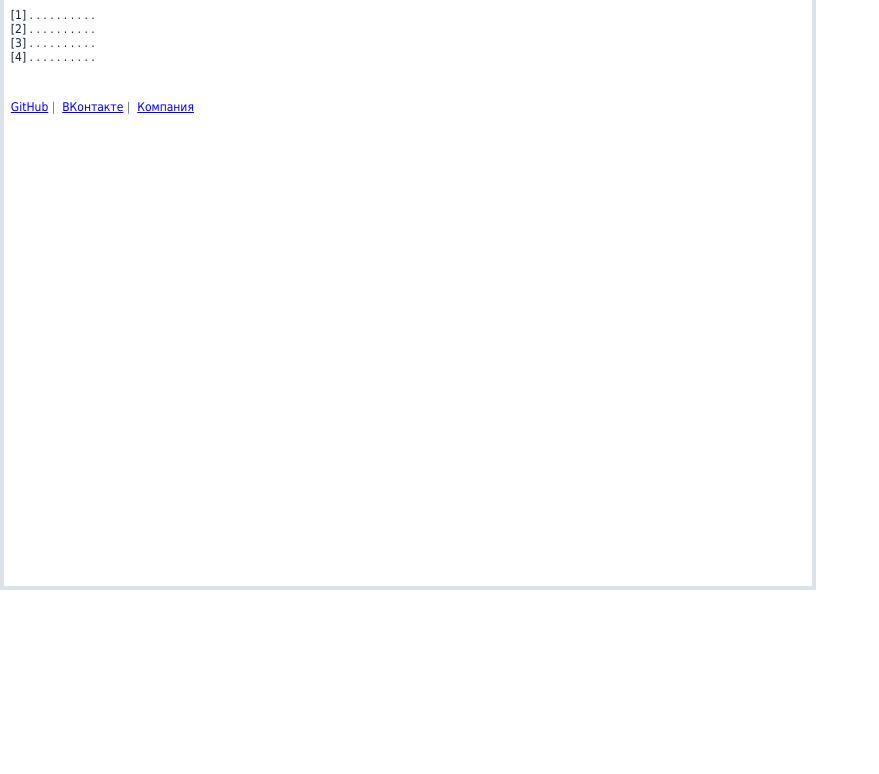
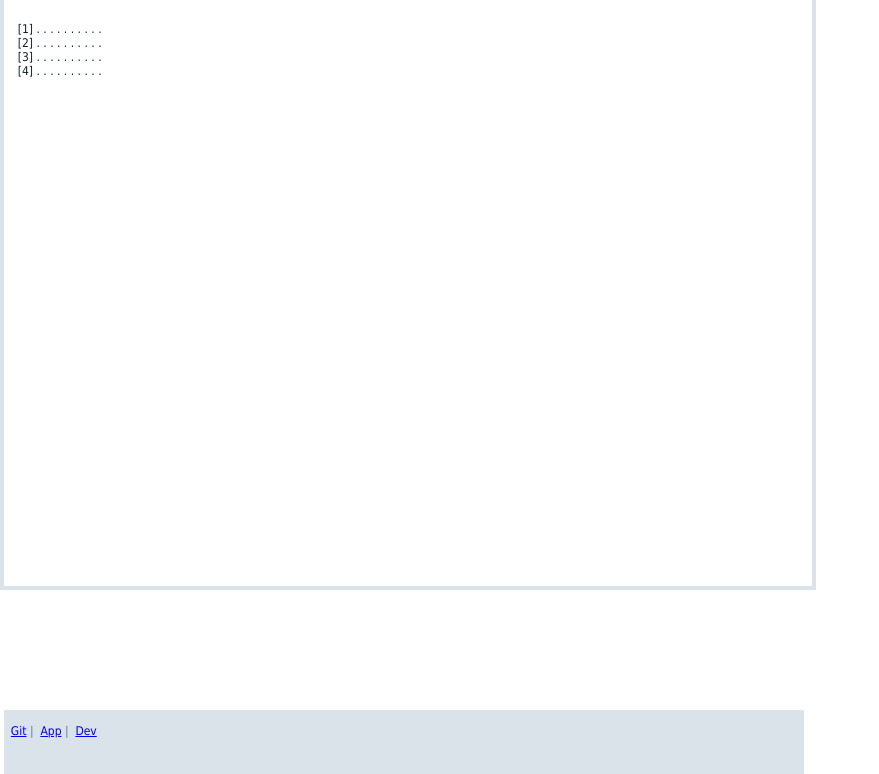
Before and after one commit to ru-host/btmn, a PHP site: page / in a window 1280 px wide. Shown: the part 26-800 px from the top of the page, without its empty margins (0-879 px from the left). Run offline with PHP 8.4, Linux system fonts and the light colour scheme.

Commit message:
Update index.php

```diff
--- a/index.php
+++ b/index.php
@@ -14,18 +14,18 @@
 <header>
   <h1 id="h1.main" style="display: block;font-family: Arial;font-size: 12px;color: #597da3;margin: 8px;">&nbsp; Deep Links Dashboard (DLD) v.0.1 BETA</h1>
 </header>
+<br/>
 	<p id="p.main" style="display: block;font-family: Tahoma;font-size: 12px;color: #123;margin: 0;">
-&nbsp;&nbsp;[1] . . . . . . . . . . <br/>
-&nbsp;&nbsp;[2] . . . . . . . . . . <br/>
-&nbsp;&nbsp;[3] . . . . . . . . . . <br/>
-&nbsp;&nbsp;[4] . . . . . . . . . . <br/>
-			   	<br/>
+&nbsp;&nbsp;&nbsp;&nbsp;[1] . . . . . . . . . . <br/>
+&nbsp;&nbsp;&nbsp;&nbsp;[2] . . . . . . . . . . <br/>
+&nbsp;&nbsp;&nbsp;&nbsp;[3] . . . . . . . . . . <br/>
+&nbsp;&nbsp;&nbsp;&nbsp;[4] . . . . . . . . . . <br/>
 	</p>
-<footer  id="footer.main" style="display: block;font-family: Tahoma;font-size: 12px;color: #597da3;margin: 8px 0 0 0;">
+<footer  id="footer.main" style="display:block;position:absolute;bottom:0px;height:64px;width:800px;font-family: Tahoma;font-size: 12px;color: #597da3;background: #dae2ea;margin: 8px 0 0 0;">
 	<br/>&nbsp;
-<a href="https://github.com/vhs69/btmn">GitHub</a>&nbsp;|&nbsp;
-<a href="https://vk.com/app7347272">ВКонтакте</a>&nbsp;|&nbsp;
-<a href="https://btmn.ru/">Компания</a>&nbsp;
+<a href="https://github.com/vhs69/btmn">Git</a>&nbsp;|&nbsp;
+<a href="https://vk.com/app7347272">App</a>&nbsp;|&nbsp;
+<a href="https://btmn.ru/">Dev</a>&nbsp;
 	<br/>
 </footer>
 </body>
```
